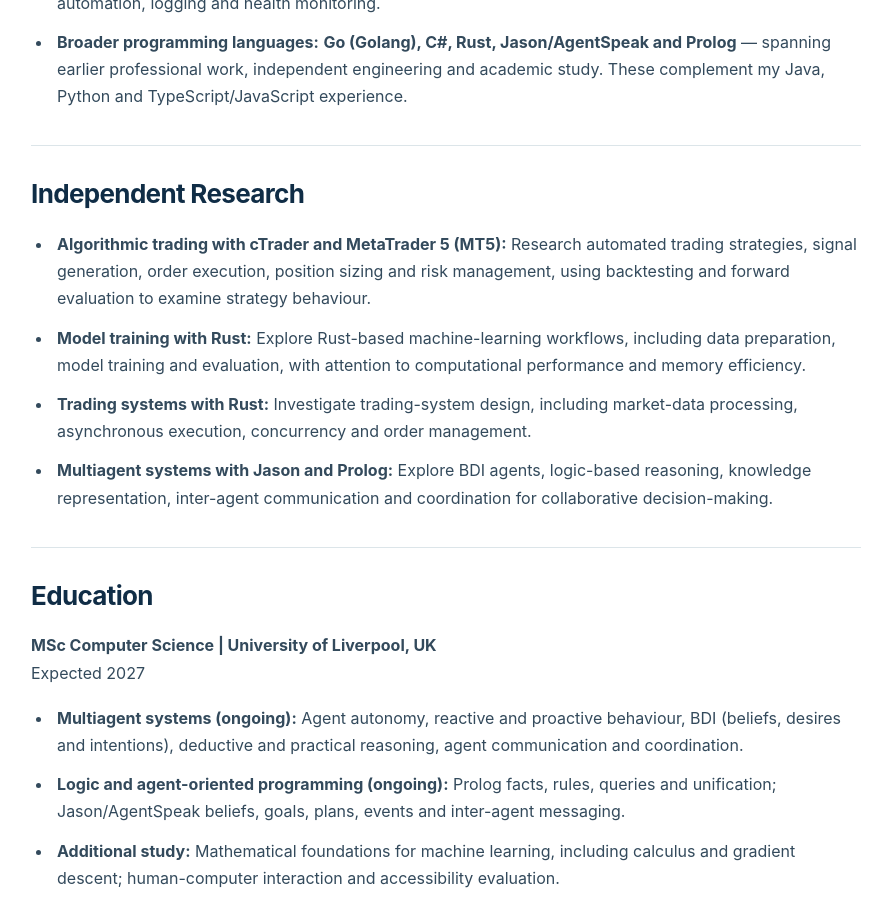
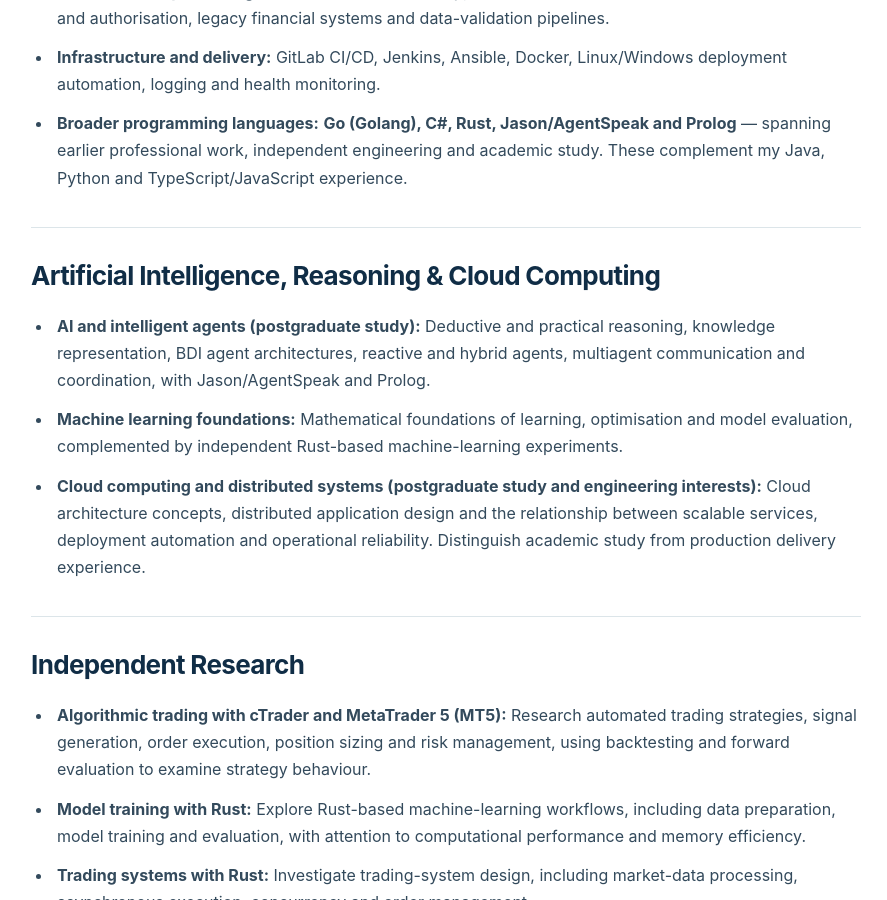
Before and after one commit to richardgong1987/resume, a Jekyll site: the page built from gong_hanjin_english.md, in a window 1280 px wide and 900 px high, scrolled down 4283 px. Shown: the whole window, without its empty margins (194-1081 px from the left). Built offline with Jekyll 4.4.1, drawn with Linux system fonts in a browser that asks for light colours; some of the changed text lies outside the part shown.

Commit message:
Highlight AI reasoning, intelligent agents and cloud computing expertise

```diff
--- a/gong_hanjin_english.md
+++ b/gong_hanjin_english.md
@@ -24,7 +24,7 @@ Tokyo, Japan · Open to relocation
 
 Senior software engineer with {% include years.html %} years of experience across investment banking, retail banking, payments and consumer platforms. My recent work has spanned fixed-income portfolio construction and risk analytics, investment-order workflows, securities lending operations, cash management, and integrations between modern applications and established financial systems.
 
-I work across backend services, full-stack applications, Python financial batch processing, SQL-based integration and CI/CD automation. My professional experience includes TypeScript/JavaScript (NestJS, Next.js and Angular), Python (pandas and QuantLib), Java, SQL Server and Windows/Linux deployment tooling. My broader programming toolkit includes **Go (Golang), C#, Rust, Jason/AgentSpeak and Prolog**, developed through professional experience, independent projects and postgraduate study. I am not limited to a single language or framework.
+I work across backend services, full-stack applications, Python financial batch processing, SQL-based integration and CI/CD automation. My professional experience includes TypeScript/JavaScript (NestJS, Next.js and Angular), Python (pandas and QuantLib), Java, SQL Server and Windows/Linux deployment tooling. My broader programming toolkit includes **Go (Golang), C#, Rust, Jason/AgentSpeak and Prolog**, developed through professional experience, independent projects and postgraduate study. My postgraduate Computer Science studies at the University of Liverpool further strengthen my foundations in **artificial intelligence, automated and logic-based reasoning, knowledge representation, BDI and multiagent systems, machine-learning fundamentals, and cloud computing**. I combine these interests with practical backend, distributed-system and production engineering experience.
 
 ## Professional experience
 
@@ -121,6 +121,12 @@ Shanghai, China · Aug 2010 – May 2013
 - **Infrastructure and delivery:** GitLab CI/CD, Jenkins, Ansible, Docker, Linux/Windows deployment automation, logging and health monitoring.
 - **Broader programming languages:** **Go (Golang), C#, Rust, Jason/AgentSpeak and Prolog** — spanning earlier professional work, independent engineering and academic study. These complement my Java, Python and TypeScript/JavaScript experience.
 
+## Artificial Intelligence, Reasoning & Cloud Computing
+
+- **AI and intelligent agents (postgraduate study):** Deductive and practical reasoning, knowledge representation, BDI agent architectures, reactive and hybrid agents, multiagent communication and coordination, with Jason/AgentSpeak and Prolog.
+- **Machine learning foundations:** Mathematical foundations of learning, optimisation and model evaluation, complemented by independent Rust-based machine-learning experiments.
+- **Cloud computing and distributed systems (postgraduate study and engineering interests):** Cloud architecture concepts, distributed application design and the relationship between scalable services, deployment automation and operational reliability. Distinguish academic study from production delivery experience.
+
 ## Independent Research
 
 - **Algorithmic trading with cTrader and MetaTrader 5 (MT5):** Research automated trading strategies, signal generation, order execution, position sizing and risk management, using backtesting and forward evaluation to examine strategy behaviour.
```
